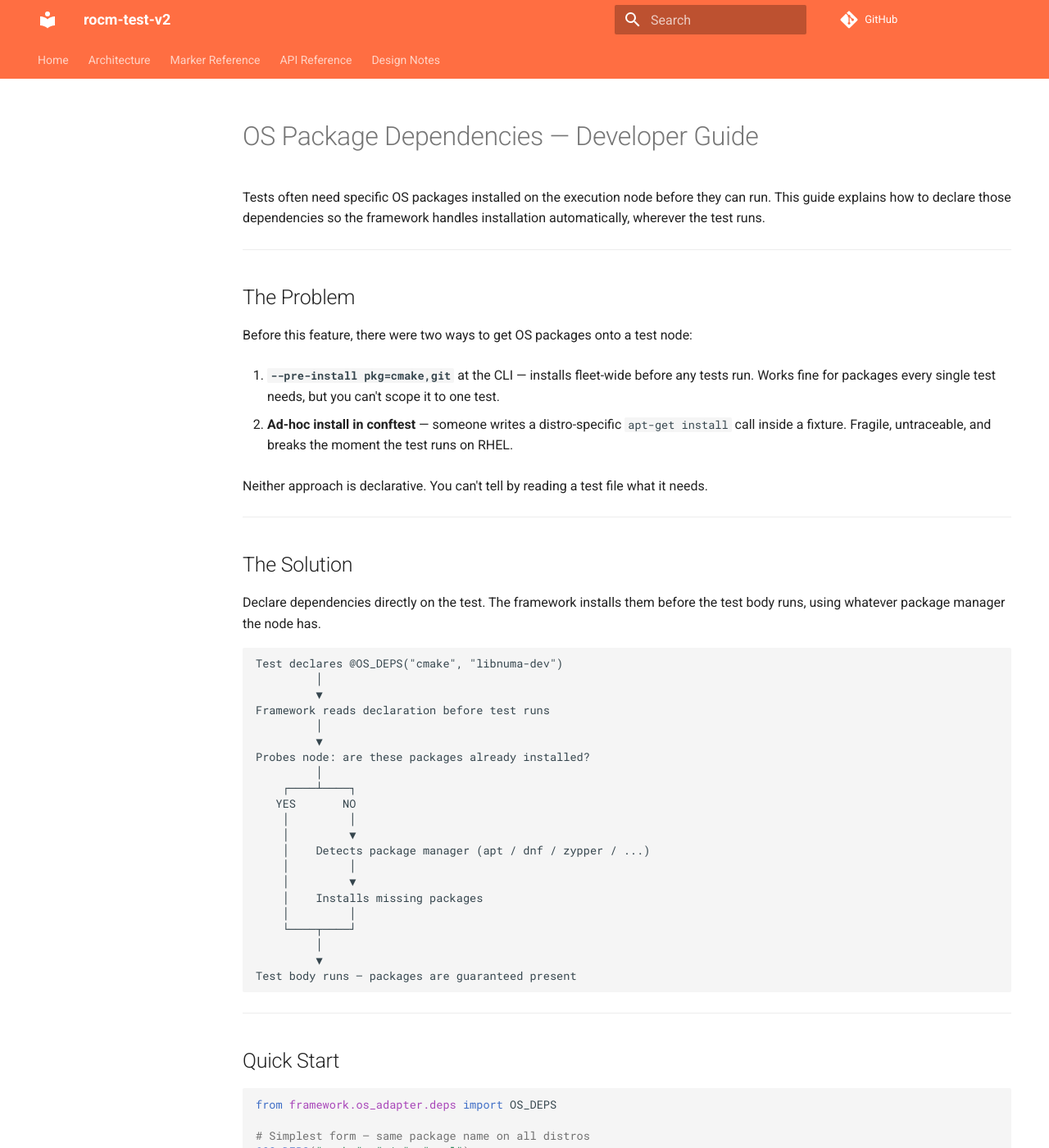
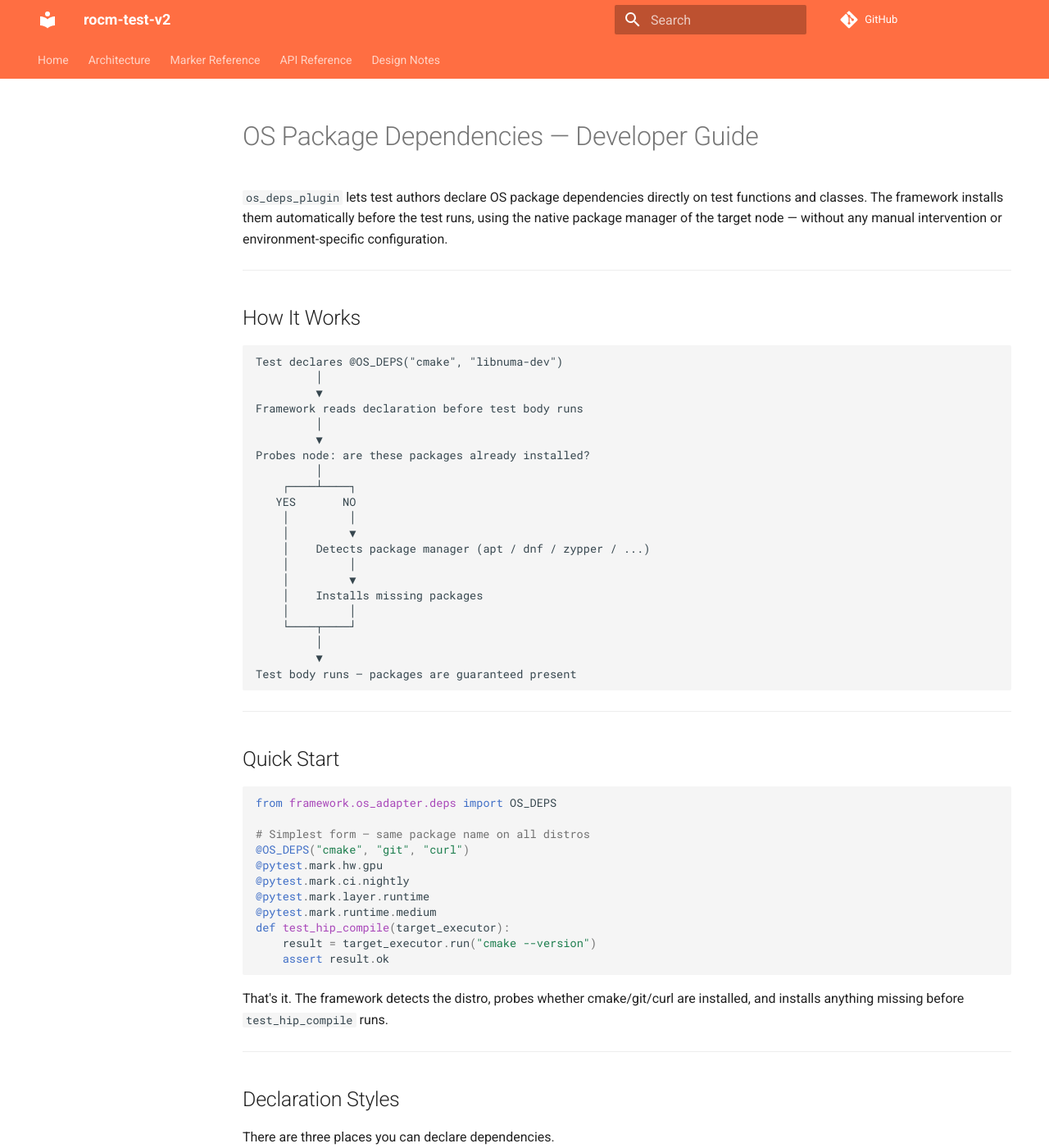
Before and after one commit to ROCm/rocm-tests, an MkDocs documentation site: the page built from docs/os-deps-plugin.md, in a window 1280 px wide and 1400 px high. Shown: the whole window at 82% size. Built offline with MkDocs 1.6.1 and Material for MkDocs 9.7.7, drawn with Linux system fonts in a browser that asks for light colours; comment, search, counter and statistics services are not loaded.

Commit message:
docs(os_deps_plugin): remove problem/solution framing — describe as new feature
Co-Authored-By: Claude <noreply@anthropic.com>

````diff
--- a/docs/os-deps-plugin.md
+++ b/docs/os-deps-plugin.md
@@ -1,35 +1,19 @@
 # OS Package Dependencies — Developer Guide
 
-Tests often need specific OS packages installed on the execution node before they can run.
-This guide explains how to declare those dependencies so the framework handles installation
-automatically, wherever the test runs.
+`os_deps_plugin` lets test authors declare OS package dependencies directly on
+test functions and classes. The framework installs them automatically before the
+test runs, using the native package manager of the target node — without any
+manual intervention or environment-specific configuration.
 
 ---
 
-## The Problem
-
-Before this feature, there were two ways to get OS packages onto a test node:
-
-1. **`--pre-install pkg=cmake,git`** at the CLI — installs fleet-wide before any tests run.
-   Works fine for packages every single test needs, but you can't scope it to one test.
-
-2. **Ad-hoc install in conftest** — someone writes a distro-specific `apt-get install` call
-   inside a fixture. Fragile, untraceable, and breaks the moment the test runs on RHEL.
-
-Neither approach is declarative. You can't tell by reading a test file what it needs.
-
----
-
-## The Solution
-
-Declare dependencies directly on the test. The framework installs them before the test body
-runs, using whatever package manager the node has.
+## How It Works
 
 ```
 Test declares @OS_DEPS("cmake", "libnuma-dev")
          │
          ▼
-Framework reads declaration before test runs
+Framework reads declaration before test body runs
          │
          ▼
 Probes node: are these packages already installed?
````
